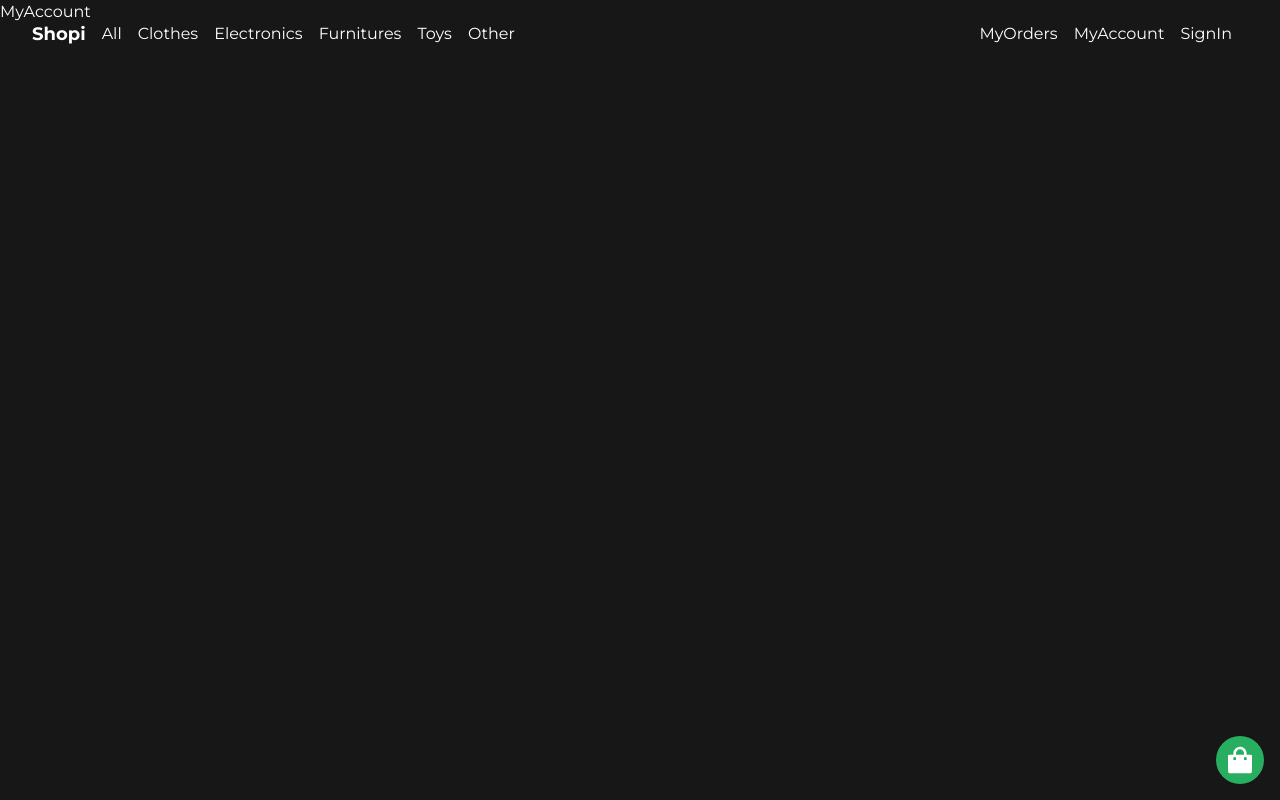
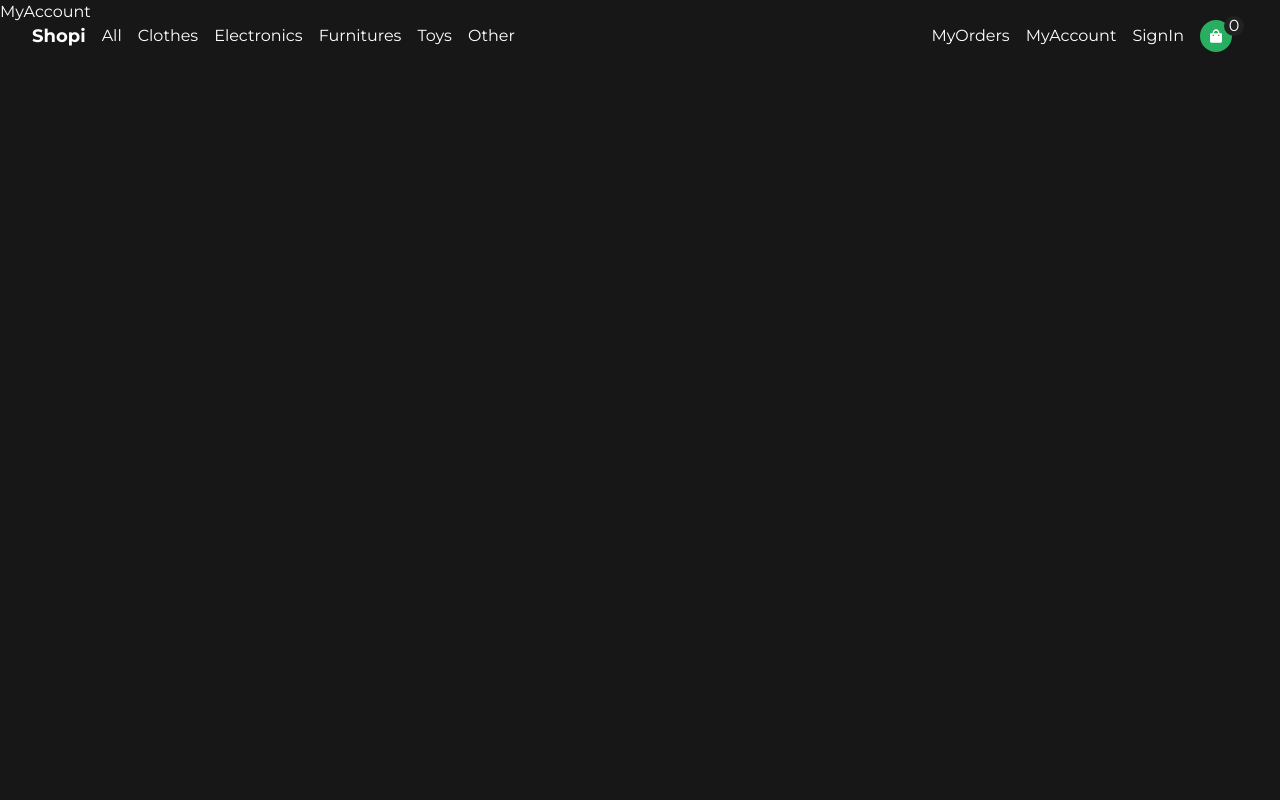
Before and after one commit to santiagoSuarez219/app_tienda_en_linea, a React (Vite) app: page /my-account in a window 1280 px wide. Built offline with nearby package versions, Linux system fonts and the light colour scheme.

Commit message:
Add context and count functionality to Card component, update Navbar with count display, and remove Tabbar component

```diff
--- /dev/null
+++ b/src/AppContext/index.jsx
@@ -0,0 +1,18 @@
+import { createContext, useState } from "react";
+
+const AppContext = createContext();
+
+const AppProvider = ({ children }) => {
+  const [count, setCount] = useState(0);
+  return (
+    <AppContext.Provider
+      value={{
+        count,
+        setCount,
+      }}
+    >
+      {children}
+    </AppContext.Provider>
+  );
+};
+export { AppContext, AppProvider };
--- a/src/Components/Card/index.jsx
+++ b/src/Components/Card/index.jsx
@@ -1,8 +1,12 @@
+import { useContext } from "react";
+import { AppContext } from "../../AppContext";
+
 const Card = (data) => {
+  const { setCount, count } = useContext(AppContext);
   return (
     <div className="bg-card-color cursor-pointer w-56 mx-auto rounded-lg">
       <figure className="relative mb-2 w-full h-[192px]">
-        <span className="absolute bottom-0 left-0 bg-card-color rounded-lg text-green-color text-xs m-2 px-3 py-0.5">
+        <span className="absolute bottom-0 left-0 bg-card-color rounded-lg text-green-color text-sm m-2 px-3 py-0.5">
           {data.data.category}
         </span>
         <img
@@ -10,7 +14,12 @@ const Card = (data) => {
           src={data.data.image}
           alt={data.data.title}
         />
-        <div className="absolute top-0 right-0 flex justify-center items-center bg-card-color text-green-color w-6 h-6 rounded-full m-2 p-1">
+        <div
+          className="absolute top-0 right-0 flex justify-center items-center bg-card-color text-green-color w-9 h-9 rounded-full m-2 p-1"
+          onClick={() => {
+            setCount(count + 1);
+          }}
+        >
           +
         </div>
       </figure>
--- /dev/null
+++ b/src/Components/CardButton/index.jsx
@@ -0,0 +1,16 @@
+import { useContext } from "react";
+import { BiSolidShoppingBag } from "react-icons/bi";
+import { AppContext } from "../../AppContext";
+
+const CardButton = () => {
+  const { count } = useContext(AppContext);
+  return (
+    <div className="w-12 h-12 bg-green-color text-sm fixed bottom-4 right-4 rounded-full p-2 flex items-center lg:hidden">
+      <BiSolidShoppingBag className="w-full h-full text-white" />
+      <p className="absolute right-0 top-0 bg-card-color w-5 h-5 rounded-full flex items-center justify-center">
+        {count}
+      </p>
+    </div>
+  );
+};
+export default CardButton;
--- a/src/Components/Navbar/index.jsx
+++ b/src/Components/Navbar/index.jsx
@@ -1,11 +1,12 @@
-import { useState } from "react";
+import { useState, useContext } from "react";
 import { NavLink } from "react-router-dom";
 import { BiMenu } from "react-icons/bi";
 import { BiX } from "react-icons/bi";
-
-const stylesIcons = "w-full h-full text-white";
+import { BiSolidShoppingBag } from "react-icons/bi";
+import { AppContext } from "../../AppContext";
 
 const Navbar = () => {
+  const { count } = useContext(AppContext);
   const [openMenu, setOpenMenu] = useState(false);
   const [openMenuTablet, setOpenMenuTablet] = useState(false);
 
@@ -49,6 +50,12 @@ const Navbar = () => {
             <li>MyOrders</li>
             <li>MyAccount</li>
             <li>SignIn</li>
+            <div className="hidden lg:block p-2 bg-green-color rounded-full">
+              <BiSolidShoppingBag className=" text-white" />
+              <p className="absolute -right-3 -top-1 bg-card-color w-5 h-5 rounded-full flex items-center justify-center">
+                {count}
+              </p>
+            </div>
           </div>
         </ul>
       </ul>
--- a/src/Components/Tabbar/index.jsx
+++ /dev/null
@@ -1,10 +0,0 @@
-import { BiSolidShoppingBag } from "react-icons/bi";
-
-const Tabbar = () => {
-  return (
-    <div className="w-12 h-12 bg-green-color text-sm fixed bottom-4 right-4 rounded-full p-2 flex items-center">
-      <BiSolidShoppingBag className="w-full h-full text-white" />
-    </div>
-  );
-};
-export default Tabbar;
--- a/src/Pages/App/index.jsx
+++ b/src/Pages/App/index.jsx
@@ -6,7 +6,8 @@ import MyOrders from "../MyOrders";
 import SignIn from "../SignIn";
 import NotFound from "../NotFound";
 import Navbar from "../../Components/Navbar";
-import Tabbar from "../../Components/Tabbar";
+import CardButton from "../../Components/CardButton";
+import { AppProvider } from "../../AppContext";
 
 const AppRoutes = () => {
   let routes = useRoutes([
@@ -24,9 +25,11 @@ const AppRoutes = () => {
 const App = () => {
   return (
     <BrowserRouter>
-      <AppRoutes />
-      <Tabbar />
-      <Navbar />
+      <AppProvider>
+        <AppRoutes />
+        <CardButton />
+        <Navbar />
+      </AppProvider>
     </BrowserRouter>
   );
 };
```
